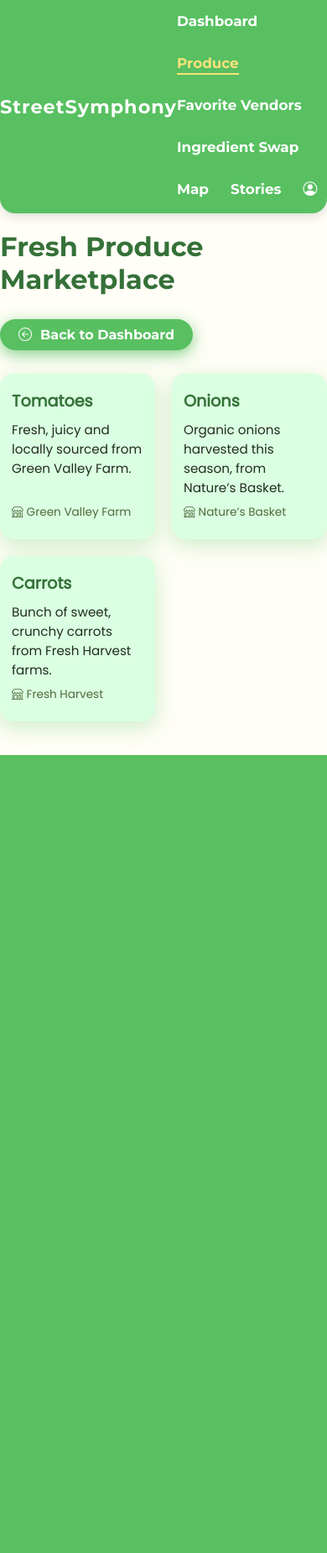
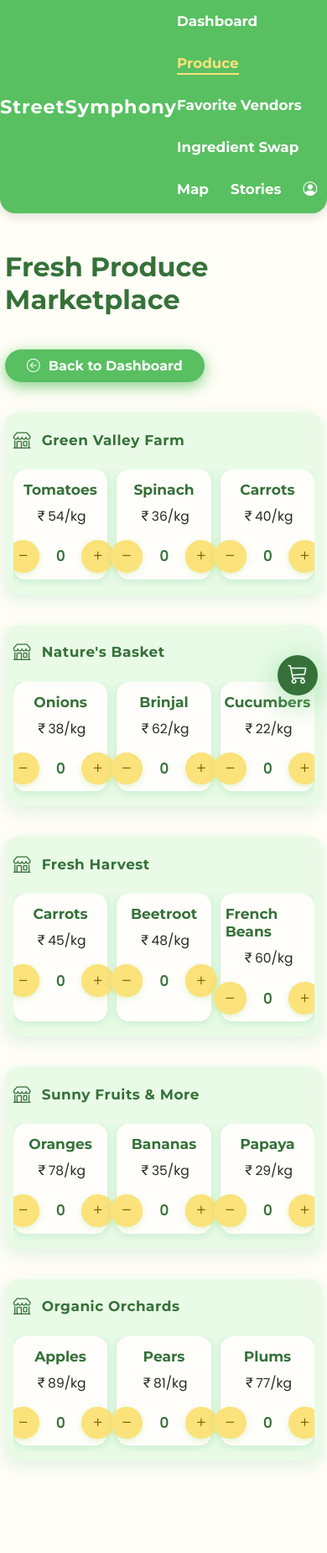
Before and after one commit to ankitraj4096/VendorVista, a Flask app: page /buyer-fresh-produce in a window 390 px wide. Shown: the whole page at 84% size. Before the commit the page ends 899 px from the top, so only its background shows below. Run offline with Flask 3, Linux system fonts and the light colour scheme.

Commit message:
Redesign buyer produce page with vendor sections
Refactored the buyer-fresh-produce.html template to display produce grouped by vendor, each with a horizontal scrollable row of items and quantity selectors. Added a floating cart button, improved responsive styles, and replaced the static grid with dynamic rendering using demo data. This update enhances usability and prepares the page for future cart integration.

```diff
--- a/templates/buyer-fresh-produce.html
+++ b/templates/buyer-fresh-produce.html
@@ -1,13 +1,10 @@
 <!DOCTYPE html>
 <html lang="en">
-
 <head>
   <meta charset="UTF-8" />
   <title>Fresh Produce Market | StreetSymphony</title>
   <meta name="viewport" content="width=device-width, initial-scale=1" />
-  <!-- Google Fonts -->
   <link href="https://fonts.googleapis.com/css2?family=Montserrat:wght@700&family=Poppins&display=swap" rel="stylesheet" />
-  <!-- Bootstrap Icons -->
   <link rel="stylesheet" href="https://cdn.jsdelivr.net/npm/bootstrap-icons@1.11.3/font/bootstrap-icons.min.css" />
   <style>
     :root {
@@ -18,225 +15,183 @@
       --card-bg: #f7fdf6;
       --border: #dbeadb;
       --button: #26c485;
+      --button-hover: #1fa471;
       --button-text: #fff;
-      --button-hover: #1fa471;
       --shadow: 0 6px 30px rgba(41, 88, 40, 0.12);
       --text-dark: #232c1e;
       --text-light: #526a3b;
     }
-    *, *::before, *::after {
-      box-sizing: border-box;
-    }
+    *, *::before, *::after { box-sizing: border-box; }
     body {
-      margin: 0;
-      padding: 0;
+      margin: 0; padding: 0;
       font-family: 'Poppins', Arial, sans-serif;
       background: var(--secondary);
       color: var(--text-dark);
       min-height: 100vh;
-      display: flex;
-      flex-direction: column;
-      align-items: center;
+      display: flex; flex-direction: column; align-items: center;
     }
-    /* Navbar at top */
     header.navbar {
-      width: 100vw;
-      left: 0;
-      right: 0;
-      padding: 15px 0;
-      background: var(--primary);
-      color: #fff;
-      font-family: 'Montserrat', sans-serif;
-      font-weight: 700;
-      font-size: 1.35rem;
-      display: flex;
-      justify-content: center;
-      align-items: center;
-      position: sticky;
-      top: 0;
-      z-index: 1000;
-      box-shadow: 0 4px 14px rgba(0, 0, 0, 0.13);
-      border-radius: 0 0 18px 18px;
-      min-width: 0;
+      width: 100vw; padding: 15px 0; background: var(--primary);
+      color: #fff; font-family: 'Montserrat',sans-serif; font-weight: 700; font-size: 1.35rem;
+      display: flex; justify-content: center; align-items: center; position: sticky; top: 0; z-index: 1000;
+      box-shadow: 0 4px 14px rgba(0,0,0,0.13); border-radius: 0 0 18px 18px; min-width: 0;
     }
     .navbar-inner {
-      width: 100%;
-      max-width: 1200px;
-      display: flex;
-      justify-content: space-between;
-      align-items: center;
+      width: 100%; max-width: 1200px; display: flex; justify-content: space-between; align-items: center;
     }
-    nav.main-nav {
-      display: flex;
-      gap: 26px;
-      flex-wrap: wrap;
-      align-items: center;
-    }
+    nav.main-nav { display: flex; gap: 26px; flex-wrap: wrap; align-items: center; }
     nav.main-nav a {
-      color: #fff;
-      text-decoration: none;
-      font-weight: 700;
-      font-size: 1.05rem;
-      padding-bottom: 2px;
-      border-bottom: 2.5px solid transparent;
-      transition: color 0.2s, border-bottom-color 0.2s;
+      color: #fff; text-decoration: none; font-weight: 700; font-size: 1.05rem;
+      padding-bottom: 2px; border-bottom: 2.5px solid transparent; transition: color 0.2s, border-bottom-color 0.2s;
       position: relative;
     }
-    nav.main-nav a:hover,
-    nav.main-nav a.active {
-      color: var(--accent);
-      border-bottom-color: var(--accent);
-    }
-
-
+    nav.main-nav a:hover, nav.main-nav a.active { color: var(--accent); border-bottom-color: var(--accent); }
     main.container {
-      max-width: 900px;
-      width: 95%;
-      margin: 44px auto 60px auto;
-      display: flex;
-      flex-direction: column;
-      gap: 28px;
+      max-width: 900px; width: 97%; margin: 44px auto 60px auto; display: flex; flex-direction: column; gap: 24px;
     }
     header.page-header {
-      font-family: 'Montserrat', sans-serif;
-      font-weight: 800;
-      font-size: 2rem;
-      color: var(--primary-dark);
-      margin: 0;
+      font-family: 'Montserrat',sans-serif; font-weight: 800; font-size: 2rem; color: var(--primary-dark); margin: 0 0 16px 0;
+    }
+    .back-row {
+      display: flex; align-items: center; gap: 12px; margin-bottom: 12px;
     }
     button.btn-back {
-      align-self: flex-start;
-      background: var(--primary);
-      border: none;
-      color: var(--button-text);
-      font-weight: 700;
-      font-family: 'Montserrat', sans-serif;
-      padding: 10px 26px;
-      border-radius: 1.3em;
-      cursor: pointer;
-      box-shadow: 0 5px 18px #58c061bb;
-      transition: background 0.3s ease;
-      display: flex;
-      align-items: center;
-      gap: 10px;
-      user-select: none;
+      background: var(--primary); border: none; color: var(--button-text); font-weight: 700;
+      font-family: 'Montserrat',sans-serif; padding: 10px 26px; border-radius: 1.3em; cursor: pointer;
+      box-shadow: 0 5px 18px #58c061bb; transition: background 0.3s ease; display: flex; align-items: center; gap: 10px;
+      user-select: none; font-size: 1rem;
     }
-    button.btn-back:hover,
-    button.btn-back:focus-visible {
-      background: var(--button-hover);
-      outline: none;
+    button.btn-back:hover, button.btn-back:focus-visible { background: var(--button-hover); outline: none; }
+    .vendors-list { display: flex; flex-direction: column; gap: 36px; margin-bottom: 50px; }
+    .shop-card {
+      background: #e9fbe7; border-radius: 1em; box-shadow: 0 6px 20px #b8e0c770;
+      padding: 28px 28px 18px 28px;
+      display: flex; flex-direction: column; gap: 13px; min-width: 0; position: relative;
     }
-
-
-    .produce-grid {
-      display: grid;
-      grid-template-columns: repeat(auto-fill, minmax(160px, 1fr));
-      gap: 20px;
+    .shop-header {
+      display: flex; align-items: center; gap: 13px; margin-bottom: 7px;
     }
-
-
-    article.produce-card {
-      background: #daffe1;
-      border-radius: 1em;
-      box-shadow: 0 7px 24px #8dd78470;
-      padding: 18px 14px 22px 14px;
-      cursor: pointer;
-      transition: background 0.2s ease;
-      display: flex;
-      flex-direction: column;
-      gap: 8px;
-      min-width: 0;
+    .shop-header .vendor-name {
+      font-family: 'Montserrat',sans-serif; color: var(--primary-dark); font-size: 1.22rem; font-weight: 800;
+      letter-spacing: 0.5px;
     }
-    article.produce-card:hover,
-    article.produce-card:focus-within {
-      background: #c7f18f;
-      outline: none;
+    .shop-header .bi-shop { font-size: 1.3rem; color: var(--primary-dark);}
+    .produce-row {
+      display: flex; gap: 22px; overflow-x: auto; padding-bottom: 8px; scrollbar-width: thin; scrollbar-color: var(--primary) #eee;
     }
-    article.produce-card h3 {
-      color: var(--primary-dark);
-      font-weight: 700;
-      margin: 0;
-      font-size: 1.2rem;
+    .produce-row::-webkit-scrollbar { height: 7px;}
+    .produce-row::-webkit-scrollbar-thumb{ background: var(--primary); border-radius: 8px;}
+    .produce-item {
+      background: #fffefb; border-radius: 1em; box-shadow: 0 2px 12px #a3e0b788;
+      padding: 18px 14px 14px 14px;
+      min-width: 112px; display: flex; flex-direction: column; align-items: center; gap: 8px;
+      font-size: 0.96rem;
     }
-    article.produce-card p {
-      margin: 0;
-      color: var(--text-dark);
-      font-size: 0.95rem;
-      flex-grow: 1;
-      user-select: none;
+    .produce-title { font-family:'Montserrat',sans-serif; font-weight: 700; color: var(--primary-dark); font-size: 1.07rem; margin-bottom: 2px;}
+    .produce-price { color: var(--text-dark); font-size: 0.97rem; margin-bottom: 7px;}
+    .quantity-row {
+      display: flex; align-items: center; gap: 10px; margin-top: 2px;
     }
-    article.produce-card .vendor-name {
-      font-size: 0.85rem;
-      color: var(--text-light);
-      display: flex;
-      align-items: center;
-      gap: 4px;
+    .qty-btn {
+      background: var(--accent); border: none; border-radius: 50%; width: 2em; height: 2em;
+      color: #825c06; font-size: 1.3em; font-weight: 700; box-shadow: 0 2px 7px #a9e07860;
+      display: flex; align-items: center; justify-content: center; cursor: pointer; transition: background 0.13s;
     }
-
-
-    @media (max-width: 480px) {
-      main.container {
-        margin: 20px 14px 40px 14px;
-        padding: 0;
-        width: 100%;
-      }
-      .produce-grid {
-        grid-template-columns: repeat(auto-fill, minmax(140px, 1fr));
-      }
-      button.btn-back {
-        padding: 9px 22px;
-        font-size: 1rem;
-      }
+    .qty-btn:active { background: #ffe29b;}
+    .qty-num {
+      min-width: 1.8em; text-align: center; font-weight: 700; font-size: 1.13em; color: var(--primary-dark);
+      display: inline-block; user-select: none;
+    }
+    /* Floating cart button */
+    .cart-btn-floating {
+      position: fixed; bottom: 28px; right: 28px; z-index: 2222; background: var(--primary-dark);
+      color: #fff; border: none; border-radius: 50%; width: 59px; height: 59px;
+      display: flex; align-items: center; justify-content: center; box-shadow: 0 8px 38px #7cd587c0;
+      font-size: 2.2rem; cursor: pointer; transition: background 0.24s;
+    }
+    .cart-btn-floating:hover, .cart-btn-floating:focus-visible { background: var(--primary);}
+    @media (max-width: 550px) {
+      main.container { padding: 0; }
+      .shop-card { padding: 17px 9px 10px 10px; }
+      .shop-header .vendor-name { font-size: 1.06rem;}
+      .produce-row { gap: 11px;}
+      .produce-item { padding: 13px 6px 8px 6px; min-width: 95px; font-size: 0.93rem;}
+      .cart-btn-floating { width: 48px; height: 48px; font-size: 1.48rem; bottom: 16px; right: 11px;}
     }
   </style>
 </head>
-
 <body>
-  <!-- Wide-top Navbar -->
+  <!-- Navbar -->
   <header class="navbar" role="banner">
     <div class="navbar-inner">
       <span style="font-family:'Montserrat',sans-serif;font-size:1.4rem;font-weight:900;letter-spacing:1px;">StreetSymphony</span>
       <nav class="main-nav" role="navigation" aria-label="Primary navigation" id="navLinks"></nav>
     </div>
   </header>
-
-
   <main class="container" role="main" aria-label="Fresh produce marketplace">
     <header class="page-header" tabindex="0">Fresh Produce Marketplace</header>
+    <div class="back-row">
+      <button class="btn-back" onclick="window.location.href='/buyer-dashboard';" aria-label="Back to Dashboard">
+        <i class="bi bi-arrow-left-circle"></i> Back to Dashboard
+      </button>
+    </div>
+    <!-- Main Vendor Produce Listing -->
+    <section class="vendors-list" id="vendorsList"></section>
+    <!-- Floating Go to Cart button -->
+    <button class="cart-btn-floating" id="gotoCartBtn" title="Go to Cart" aria-label="Go to Cart (dummy)">
+      <i class="bi bi-cart3"></i>
+    </button>
+  </main>
+  <script>
+    // Example demo data (replace with database fetch in real app)
+    const VENDORS = [
+      {
+        name: "Green Valley Farm",
+        produce: [
+          { title: "Tomatoes", price: 54 },
+          { title: "Spinach", price: 36 },
+          { title: "Carrots", price: 40 },
+        ]
+      },
+      {
+        name: "Nature's Basket",
+        produce: [
+          { title: "Onions", price: 38 },
+          { title: "Brinjal", price: 62 },
+          { title: "Cucumbers", price: 22 }
+        ]
+      },
+      {
+        name: "Fresh Harvest",
+        produce: [
+          { title: "Carrots", price: 45 },
+          { title: "Beetroot", price: 48 },
+          { title: "French Beans", price: 60 }
+        ]
+      },
+      {
+        name: "Sunny Fruits & More",
+        produce: [
+          { title: "Oranges", price: 78 },
+          { title: "Bananas", price: 35 },
+          { title: "Papaya", price: 29 }
+        ]
+      },
+      {
+        name: "Organic Orchards",
+        produce: [
+          { title: "Apples", price: 89 },
+          { title: "Pears", price: 81 },
+          { title: "Plums", price: 77 }
+        ]
+      }
+    ];
 
-
-    <button class="btn-back" onclick="window.location.href='/buyer-dashboard';" aria-label="Back to Dashboard">
-      <i class="bi bi-arrow-left-circle"></i> Back to Dashboard
-    </button>
-
-
-    <section class="produce-grid" id="produceGrid" tabindex="0" aria-live="polite">
-      <!-- Example produce cards -->
-      <article class="produce-card" tabindex="0" role="button" aria-label="Tomatoes offered by Green Valley Farm">
-        <h3>Tomatoes</h3>
-        <p>Fresh, juicy and locally sourced from Green Valley Farm.</p>
-        <div class="vendor-name"><i class="bi bi-shop"></i> Green Valley Farm</div>
-      </article>
-      <article class="produce-card" tabindex="0" role="button" aria-label="Onions offered by Nature's Basket">
-        <h3>Onions</h3>
-        <p>Organic onions harvested this season, from Nature’s Basket.</p>
-        <div class="vendor-name"><i class="bi bi-shop"></i> Nature’s Basket</div>
-      </article>
-      <article class="produce-card" tabindex="0" role="button" aria-label="Carrots offered by Fresh Harvest">
-        <h3>Carrots</h3>
-        <p>Bunch of sweet, crunchy carrots from Fresh Harvest farms.</p>
-        <div class="vendor-name"><i class="bi bi-shop"></i> Fresh Harvest</div>
-      </article>
-      <!-- Add more produce cards dynamically here -->
-    </section>
-  </main>
-
-  <script>
+    // Navbar role-based
     (function () {
       const nav = document.getElementById('navLinks');
       const currentUserRole = localStorage.getItem('userRole') || 'buyer';
       let navItems = '';
-
       if (currentUserRole === 'vendor') {
         navItems =
           '<a href="/vendor-dashboard">Dashboard</a>' +
@@ -255,10 +210,62 @@
           '<a href="/shared-stories-feed">Stories</a>' +
           '<a href="/shared-profile" aria-label="User Profile"><i class="bi bi-person-circle"></i></a>';
       }
-
       nav.innerHTML = navItems;
     })();
+
+    // Render vendors and their produce
+    const vendorsList = document.getElementById('vendorsList');
+    // Keep quantities per vendor/item in a nested array
+    const qtyState = VENDORS.map(shop => shop.produce.map(() => 0));
+
+    function render() {
+      vendorsList.innerHTML = '';
+      VENDORS.forEach((shop, shopIdx) => {
+        const card = document.createElement('div');
+        card.className = 'shop-card';
+        card.innerHTML = `
+          <div class="shop-header">
+            <i class="bi bi-shop"></i>
+            <span class="vendor-name">${shop.name}</span>
+          </div>
+          <div class="produce-row">
+            ${shop.produce.map((item, prodIdx) => `
+              <div class="produce-item" tabindex="0" aria-label="${item.title} ₹${item.price}/kg">
+                <div class="produce-title">${item.title}</div>
+                <div class="produce-price"><i class="bi bi-currency-rupee"></i>${item.price}/kg</div>
+                <div class="quantity-row" data-shop="${shopIdx}" data-prod="${prodIdx}">
+                  <button class="qty-btn minus-btn" type="button" aria-label="Decrease quantity"><i class="bi bi-dash"></i></button>
+                  <span class="qty-num" id="qty_${shopIdx}_${prodIdx}">0</span>
+                  <button class="qty-btn plus-btn" type="button" aria-label="Increase quantity"><i class="bi bi-plus"></i></button>
+                </div>
+              </div>
+            `).join('')}
+          </div>
+        `;
+        vendorsList.appendChild(card);
+      });
+
+      // Re-attach event listeners for all increment/decrement buttons
+      document.querySelectorAll('.quantity-row').forEach(row => {
+        const shopIdx = +row.dataset.shop;
+        const prodIdx = +row.dataset.prod;
+        row.querySelector('.minus-btn').onclick = function() {
+          qtyState[shopIdx][prodIdx] = Math.max(0, qtyState[shopIdx][prodIdx] - 1);
+          document.getElementById(`qty_${shopIdx}_${prodIdx}`).textContent = qtyState[shopIdx][prodIdx];
+        };
+        row.querySelector('.plus-btn').onclick = function() {
+          qtyState[shopIdx][prodIdx]++;
+          document.getElementById(`qty_${shopIdx}_${prodIdx}`).textContent = qtyState[shopIdx][prodIdx];
+        };
+      });
+    }
+
+    render();
+
+    // Dummy Go to Cart button
+    document.getElementById('gotoCartBtn').onclick = function() {
+      alert("Cart functionality coming soon!");
+    }
   </script>
 </body>
-
 </html>
```
